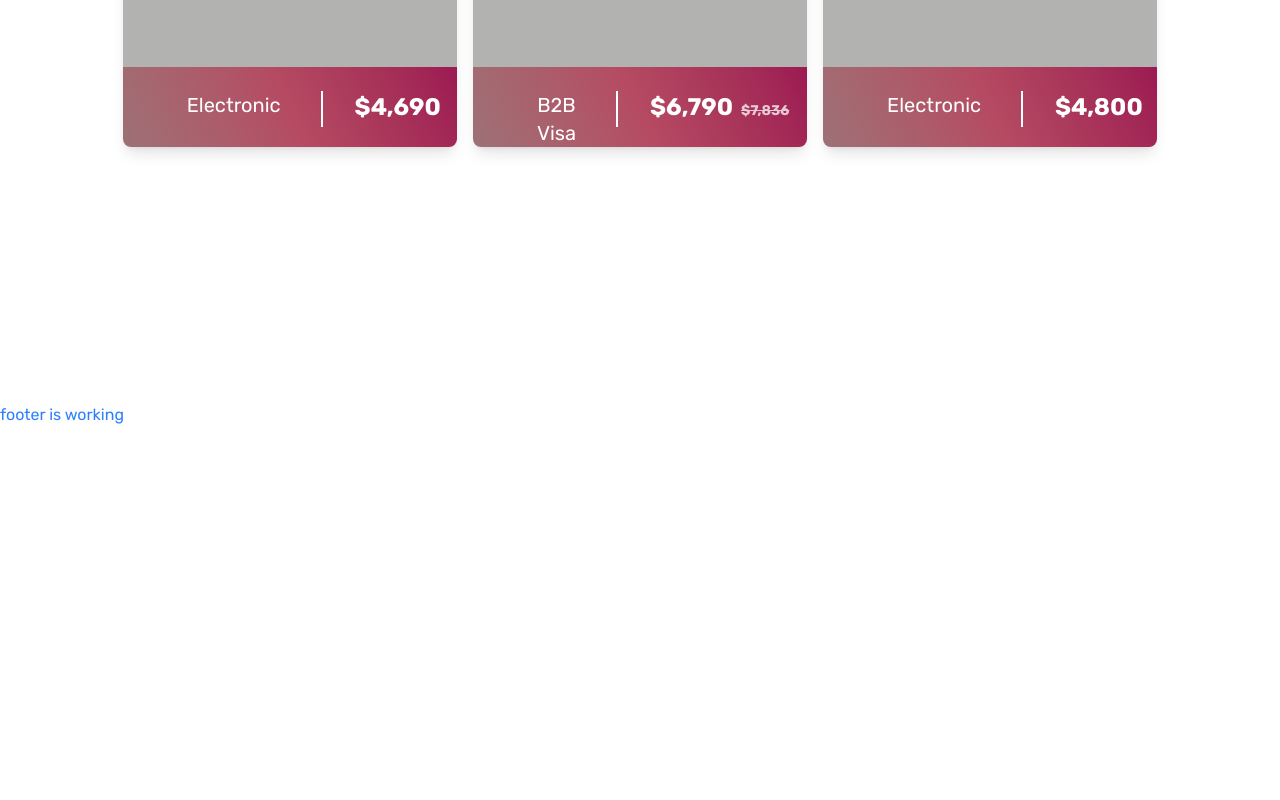
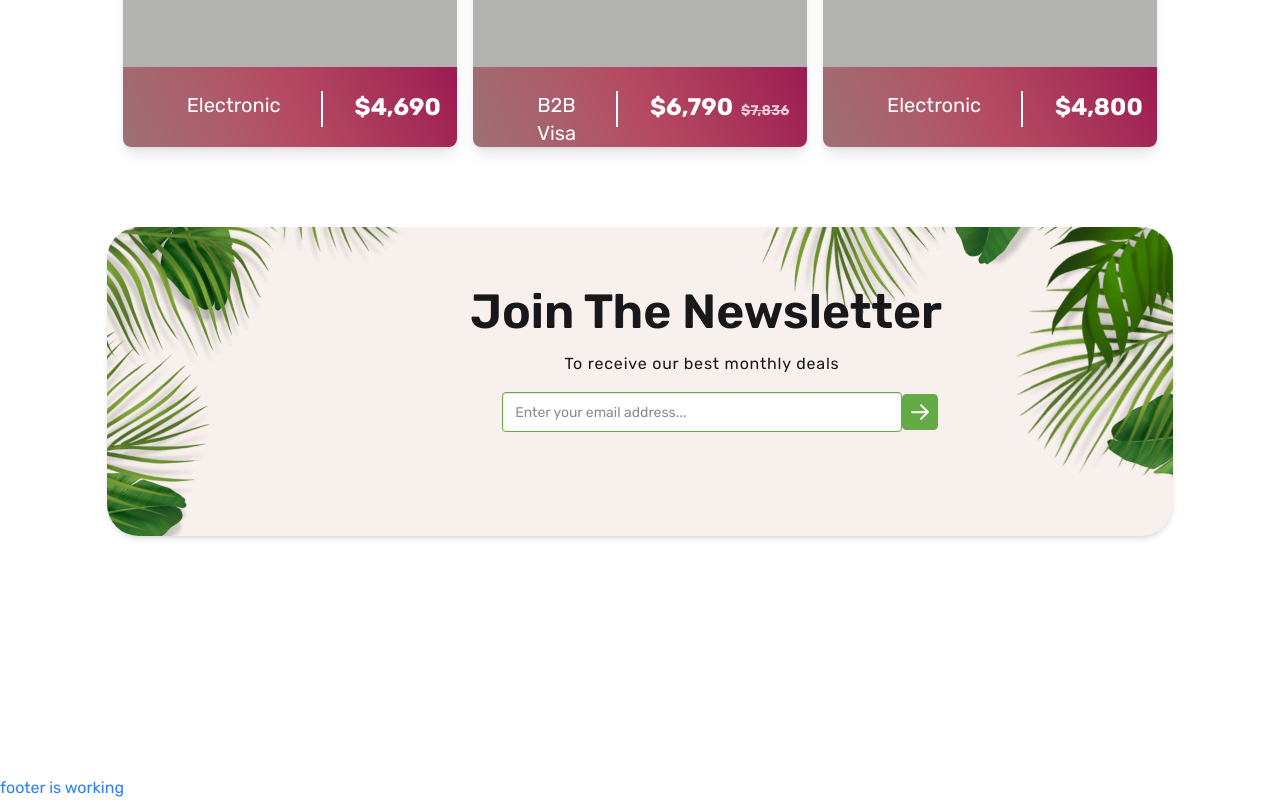
Before and after one commit to Shabbir404/next_go, a React (Vite) app: page / in a window 1280 px wide. Shown: the part 10966-11766 px from the top of the page. Before the commit the page ends 11393 px from the top, so only its background shows below. Built offline with nearby package versions, Linux system fonts and the light colour scheme.

Commit message:
newslatter design

```diff
--- a/Home_Layers/NewLatter.jsx
+++ b/Home_Layers/NewLatter.jsx
@@ -1,9 +1,29 @@
-import React from 'react';
+import image1 from '../src/images/1xt.png'
+import image2 from '../src/images/2xt.png'
+import { BsArrowRightSquareFill } from "react-icons/bs";
 
 const NewLatter = () => {
     return (
         <div>
-
+            <div>
+                <div className='relative h-[309px] shadow-md bg-[#F7F0EC] rounded-4xl'>
+                    <div className='flex justify-end'>
+                        <img className='rounded-4xl' src={image1} alt="" />
+                    </div>
+                    <div className=' flex justify-start'>
+                        <img className='rounded-4xl absolute top-0 ' src={image2} alt="" />
+                    </div>
+                    <div className='text-center left-2/12 md:left-4/12  absolute top-2/6 md:top-1/5'>
+                        <h1 className='text-3xl font-semibold ml-2 md:text-5xl'> Join The Newsletter</h1>
+                        <p className='tracking-wider mt-4'>To receive our best monthly deals</p>
+                        <div className=' flex absolute mt-4 left-1/12'>
+                            <input type="text" placeholder="Enter your email address..."
+                                className="input input-neutral md:w-[400px] border-[#63AB45]" />
+                            <BsArrowRightSquareFill className='text-4xl mt-0.5 text-[#63AB45]' ></BsArrowRightSquareFill>
+                        </div>
+                    </div>
+                </div>
+            </div>
         </div>
     );
 };
--- a/Home_Layers/VisaProssesing.jsx
+++ b/Home_Layers/VisaProssesing.jsx
@@ -1,5 +1,6 @@
 import resultPng from '../src/assets/result.svg'
 import '../style.css'
+import NewLatter from './NewLatter';
 import CountryPriceCardContainer from './VisaCard';
 
 const VisaProssesing = () => {
@@ -22,8 +23,8 @@ const VisaProssesing = () => {
                     <div>
                         <CountryPriceCardContainer></CountryPriceCardContainer>
                     </div>
-                    <div>
-
+                    <div className='mt-16'>
+                        <NewLatter></NewLatter>
                     </div>
                 </div>
             </div>
```
Also changed, not shown: src/images/1xt.png (added), src/images/2xt.png (added).
